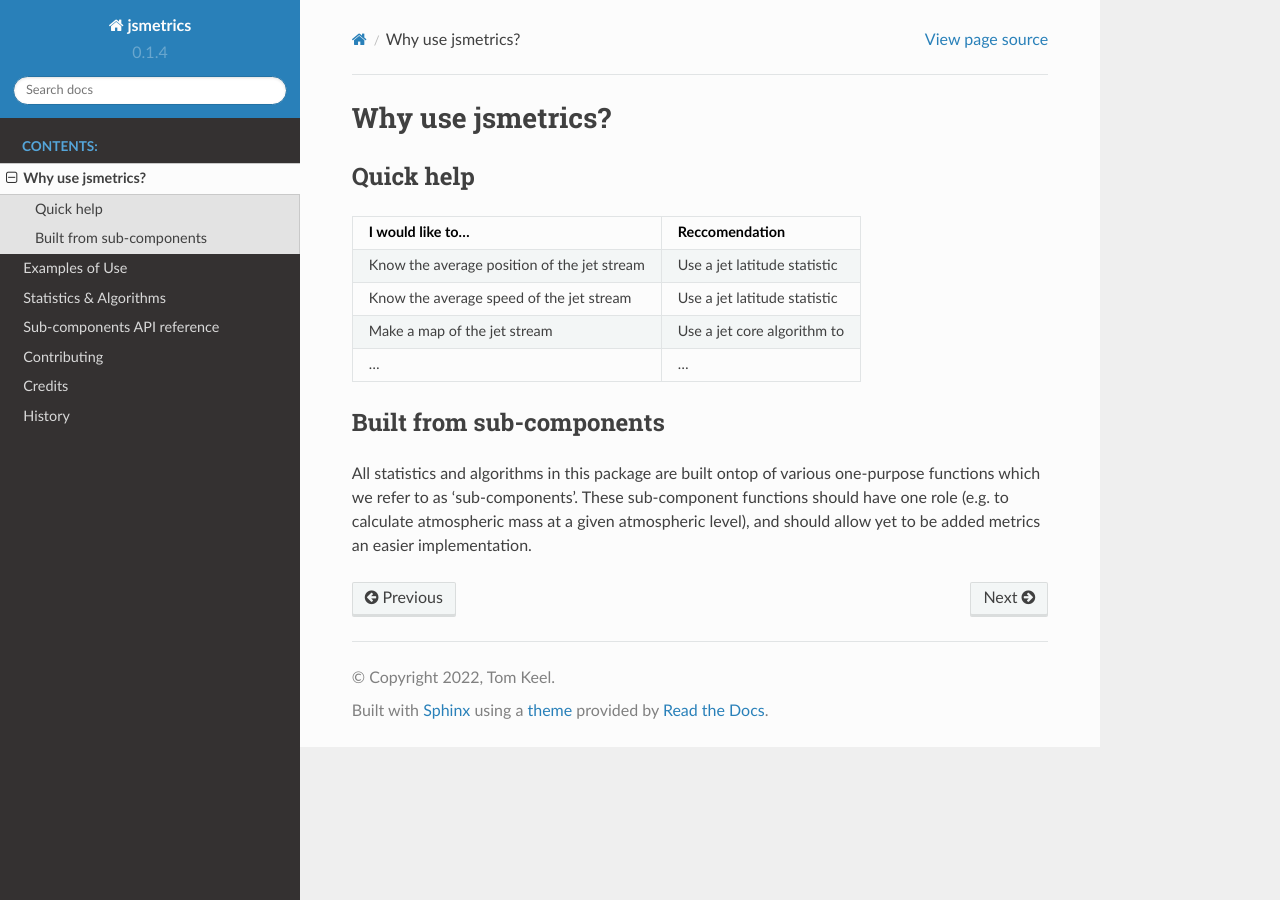
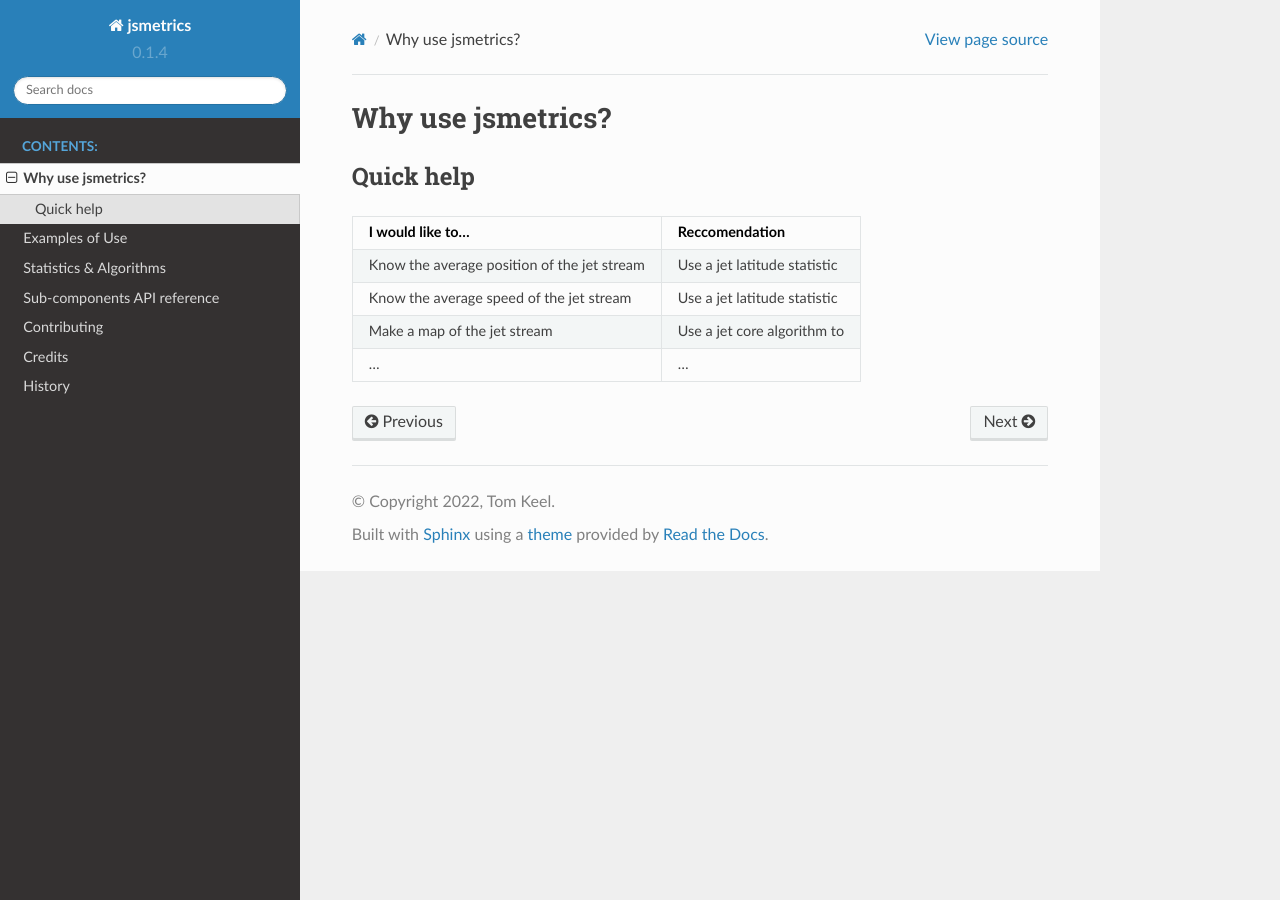
Before and after one commit to Thomasjkeel/jsmetrics, a Sphinx documentation site: the page built from docs/statement.rst, in a window 1280 px wide. Built offline with Sphinx 7.4.7 and the Read the Docs theme 2.0.0, drawn with Linux system fonts in a browser that asks for light colours; pages that are not in the unit, such as notebooks, are missing from menus.

Commit message:
clean up

```diff
--- a/docs/components.rst
+++ b/docs/components.rst
@@ -2,6 +2,8 @@
 Sub-components API reference
 ============================
 
+What are the sub-components?
+----------------------------
 All statistics and algorithms in this package are built ontop of functions which we refer to as sub-components.
 These sub-component functions should have one role (e.g. to calculate atmospheric mass at a given kPa level), and should be easy to build from.
 We have tried to make each sub-component as simple and single-use as possible, such that they could be used again to form future metrics implemented into the package.
--- a/docs/index.rst
+++ b/docs/index.rst
@@ -12,8 +12,10 @@
   - preprint now available on `EGUsphere <https://egusphere.copernicus.org/preprints/2023/egusphere-2023-661/>`_
   - example jupyter notebooks on `Github <https://github.com/Thomasjkeel/jsmetrics-examples>`_
 
-The package currently contains 17 jet statistics and jet core algorithms and you can find more information about them in :ref:`Metrics & Algorithms`
+The package currently contains 17 jet statistics and jet core algorithms (complete or in final verification), and you can find more information about them in :ref:`Metrics & Algorithms`
 
+The philosophy of *jsmetrics*
+^^^^^^^^^^^^^^^^^^^^^^^^^^^^^
 The philosophy of this package was to keep the methodology of each metric as close as possible to the given research paper's description of it (if not exact),
 *but* to not limit the method to a given:
 
--- a/docs/statement.rst
+++ b/docs/statement.rst
@@ -19,7 +19,7 @@
    ======================================================= ===============================================
 
 
-Built from sub-components
-----------------------------
-All statistics and algorithms in this package are built ontop of various one-purpose functions which we refer to as 'sub-components'.
-These sub-component functions should have one role (e.g. to calculate atmospheric mass at a given atmospheric level), and should allow yet to be added metrics an easier implementation.
+.. Built from sub-components
+.. ----------------------------
+.. All statistics and algorithms in this package are built ontop of various one-purpose functions which we refer to as 'sub-components'.
+.. These sub-component functions should have one role (e.g. to calculate atmospheric mass at a given atmospheric level), and should allow yet to be added metrics an easier implementation.
```
